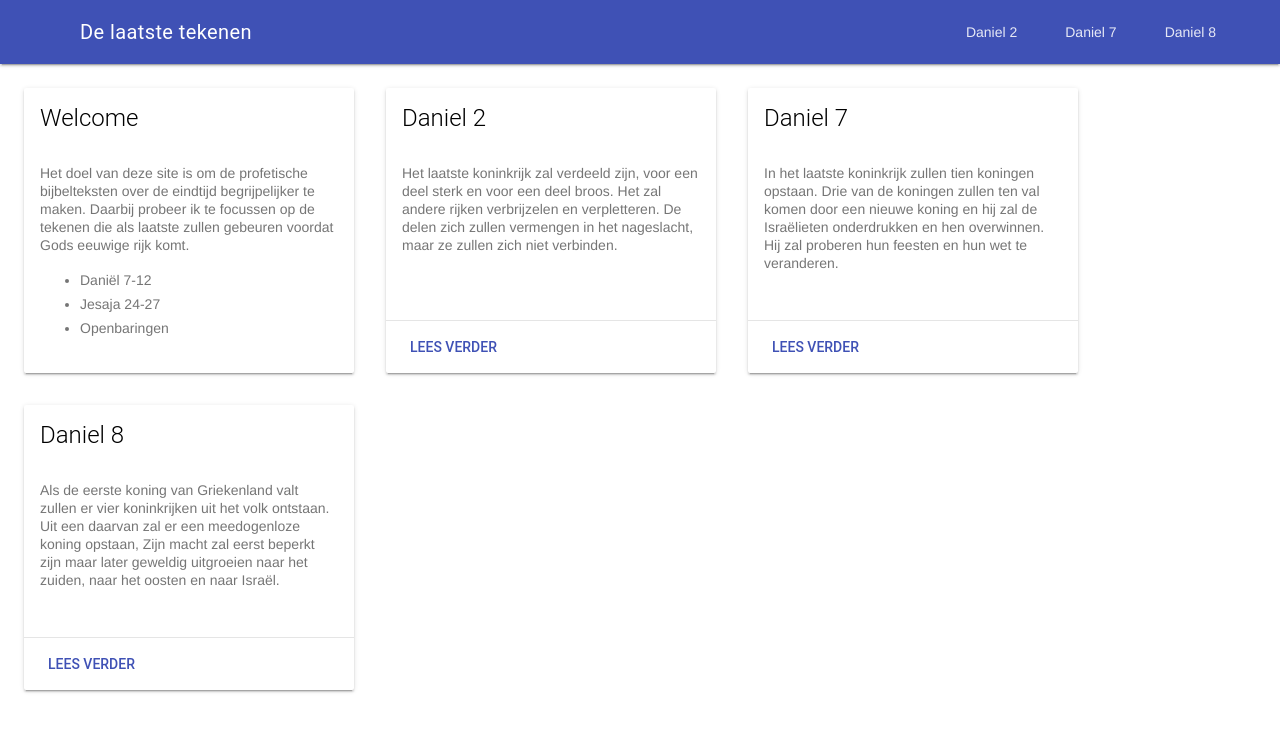
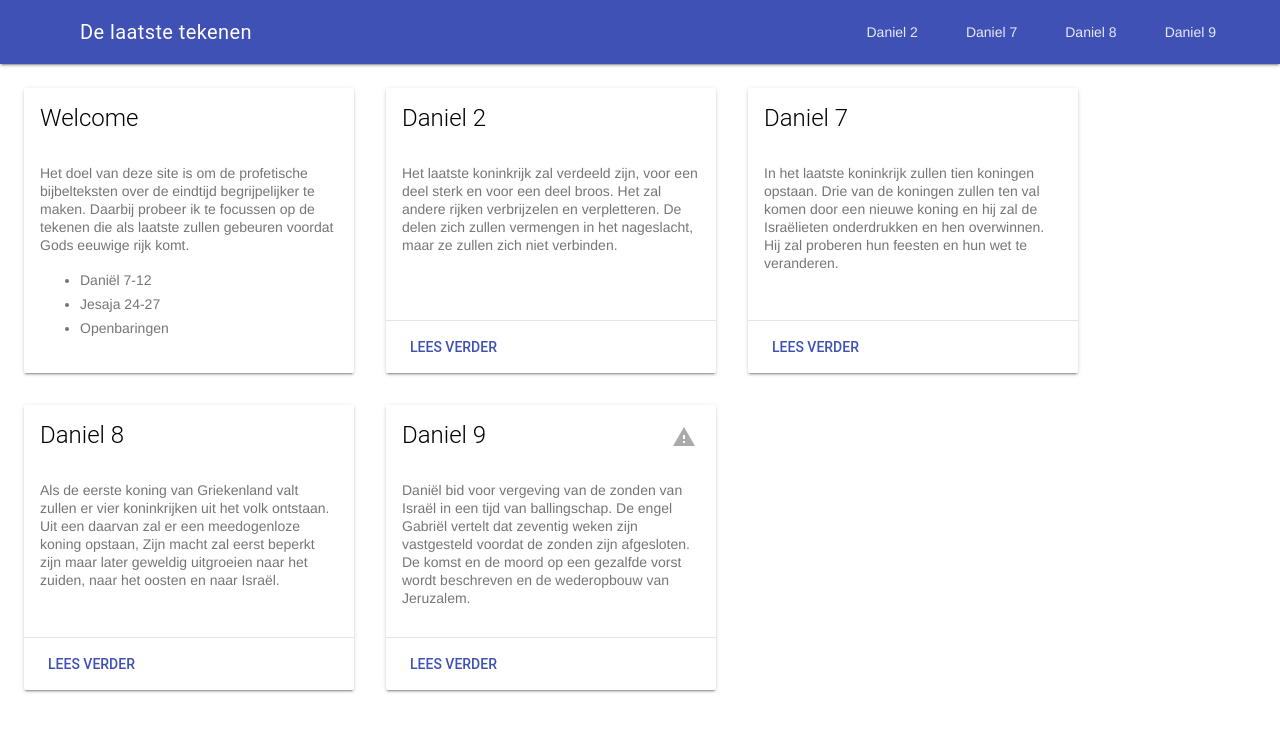
Before and after one commit to tomasvanrijsse/the-last-signs, a Jekyll site: the page built from index.html, in a window 1280 px wide. Shown: the top 732 px of the page. Built offline with Jekyll 4.4.1, drawn with Linux system fonts in a browser that asks for light colours; nearby versions of some CDN libraries.

Commit message:
Daniel 9 - original + unclear date

```diff
--- /dev/null
+++ b/_chapters/daniel-9.html
@@ -0,0 +1,22 @@
+---
+layout: chapter-original
+title:  "Daniel 9"
+date-unclear: true
+excerpt: |
+    Daniël bid voor vergeving van de zonden van Israël in een tijd van ballingschap.
+    De engel Gabriël vertelt dat zeventig weken zijn vastgesteld voordat de zonden zijn afgesloten.
+    De komst en de moord op een gezalfde vorst wordt beschreven en de wederopbouw van Jeruzalem.
+original: |
+    <p>
+        <span class="verse-no">20</span> Terwijl ik nog sprak en bad, mijn zonde en de zonde van mijn volk Israël beleed, en mijn smeekbede omwille van de heilige berg van mijn God richtte tot de HEER, mijn God,
+        <span class="verse-no">21</span> terwijl ik mijn gebed nog uitsprak, vloog de man Gabriël, die ik eerder in het visioen had gezien, snel naar mij toe. Het was de tijd van het avondoffer.
+        <span class="verse-no">22</span> Hij begon mij uitleg te geven. Hij zei: ‘Daniël, ik ben nu gekomen om je een helder inzicht te geven.
+        <span class="verse-no">23</span> Er is een woord uitgegaan toen je je smeekbede begon en ik ben gekomen om het over te brengen, want je bent zeer geliefd. Luister naar het woord en sla acht op het visioen.
+    </p>
+    <p class="profecy">
+        <span class="verse-no">24</span> Zeventig weken zijn vastgesteld voor je volk en je heilige stad, voordat aan de overtredingen een einde komt en de zonden zijn afgesloten, voordat het wangedrag is vergolden en eeuwige gerechtigheid is gebracht, voordat het profetisch visioen bezegeld is en het allerheiligste gewijd.
+        <span class="verse-no">25</span> Je moet weten en begrijpen: Vanaf het ogenblik waarop het woord is uitgegaan dat Jeruzalem hersteld en weer opgebouwd zal worden tot het tijdstip waarop een gezalfde vorst verschijnt, zullen zeven weken verstrijken; en het herstel en de wederopbouw van de stad, met pleinen en wallen en al, zal tweeënzestig weken duren, en het zal een tijd van verdrukking zijn.
+        <span class="verse-no">26</span> Na de tweeënzestig weken zal een gezalfde worden vermoord, zonder dat iemand het voor hem opneemt. Het volk van een toekomstige vorst zal verderf brengen over de stad en het heiligdom. Hij zal zijn einde vinden in een overstroming. Tot aan het einde van de strijd zullen er verwoestingen zijn, zoals is vastgesteld.
+        <span class="verse-no">27</span> Hij zal een sterk bondgenootschap sluiten met velen, één week lang. De helft van de week zal hij offers noch gaven laten brengen, en boven op het altaar zal een verwoesting brengende gruwel te zien zijn, totdat het aangekondigde einde van die verwoestende kracht komt.’
+    </p>
+---
--- a/css/main.scss
+++ b/css/main.scss
@@ -191,13 +191,21 @@ span.verse-no {
 #home {
     margin:8px;
     .mdl-card {
-        float:left;
-        margin:16px;
+        float: left;
+        margin: 16px;
         height: 285px;
         display: flex;
         flex-direction: column;
         .mdl-card__supporting-text {
             flex: 1;
         }
+
+        .warning {
+            position: absolute;
+            display: block;
+            color: #AAA;
+            right: 20px;
+            top: 20px;
+        }
     }
 }
--- a/index.html
+++ b/index.html
@@ -30,6 +30,12 @@ layout: home
 <div class="mdl-card mdl-shadow--2dp">
     <div class="mdl-card__title">
         <h2 class="mdl-card__title-text">{{ chapter.title }}</h2>
+        {% if chapter.date-unclear %}
+        <i id="warning{{ forloop.index }}" class="icon warning material-icons">report_problem</i>
+        <div class="mdl-tooltip" data-mdl-for="warning{{ forloop.index }}">
+            Er is geen referentie<br/>naar de eindtijd in deze tekst
+        </div>
+        {% endif %}
     </div>
     <div class="mdl-card__supporting-text">
         {{ chapter.excerpt }}
```
Also changed, not shown: _layouts/chapter-original.html (added, +34 -0 lines).
